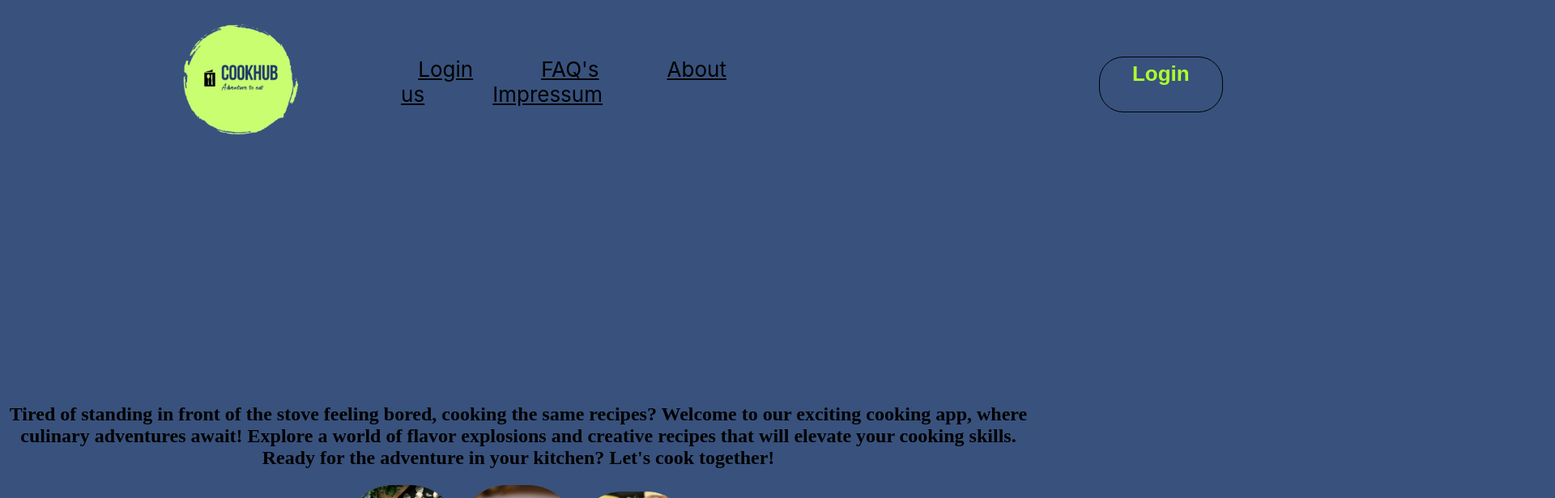
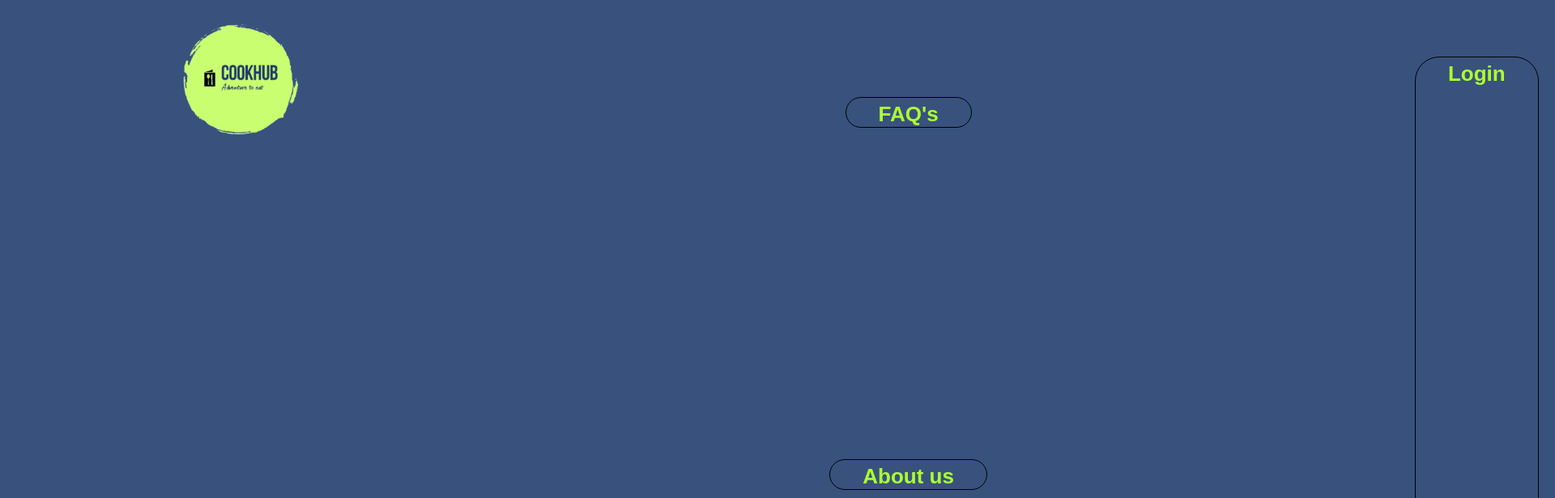
Before and after one commit to SE-TINF22B6/CookHub, a React (Create React App) app in the folder Frontend/: page / in a window 1280 px wide. Shown: the top 616 px of the page at 81% size, 1920 px wide, since content can reach past the window. Built offline with nearby package versions, Linux system fonts and the light colour scheme.

Commit message:
Removed redundant classes/links which led to testing failure.

```diff
--- a/Frontend/src/LandingPage.tsx
+++ b/Frontend/src/LandingPage.tsx
@@ -11,15 +11,12 @@ export default function LandingPage() {
             <header className="App-header">
                 <img src={logo} className="App-logo" alt="logo"/>
                 <ul>
-                    <li><a href='login'>Login</a></li>
-                    <li><a href='faqs'>FAQ's</a></li>
-                    <li><a href='about'>About us</a></li>
-                    <li><a href='impressum'>Impressum</a></li>
+                    <li><a className='FAQs-link' target="_self" href='faqs'>FAQ's</a></li>
+                    <li><a className='About-link' target="_self" href='about'>About us</a></li>
+                    <li><a className='Impressum-link' target="_self" href='impressum'>Impressum</a></li>
                 </ul>
                 <a className='Login-link' target="_self" href='login'>Login</a>
-                <a className='FAQs-link' target="_self" href='faqs'>FAQ's</a>
-                <a className='About-link' target="_self" href='about'>About us</a>
-                <a className='Impressum-link' target="_self" href='impressum'>Impressum</a>
+
             </header>
             <div className="body">
                 <h2>
```
